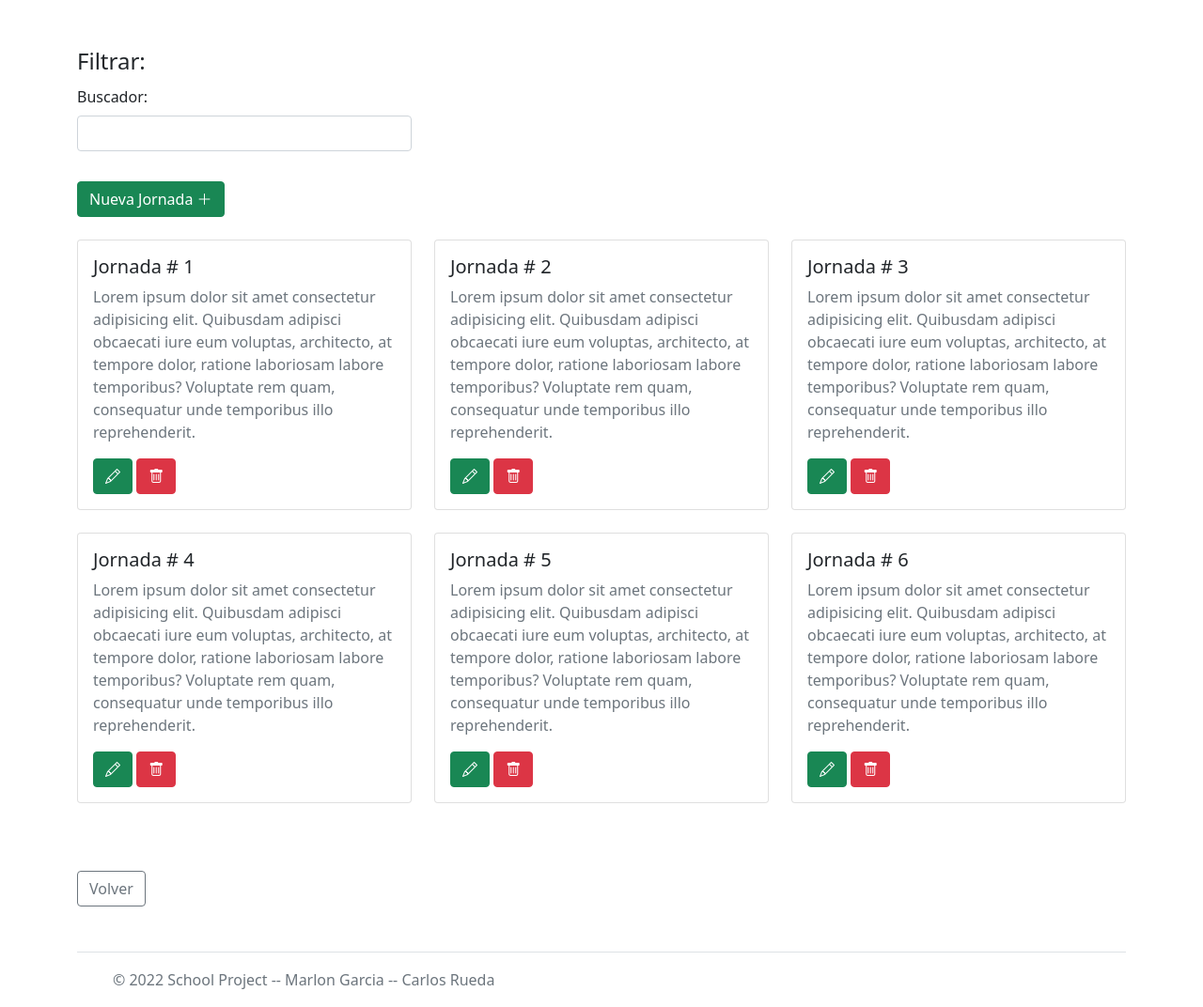
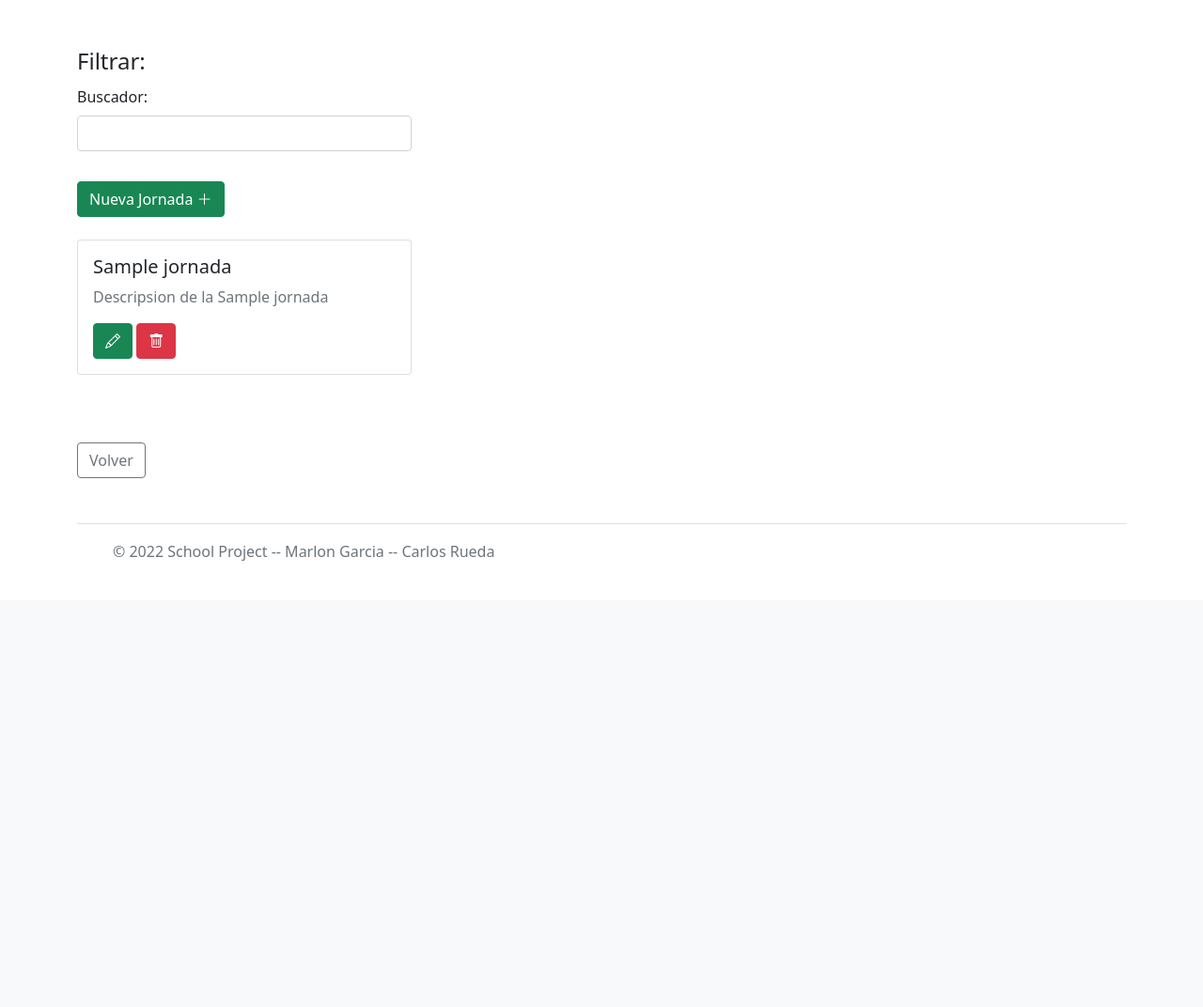
Before and after one commit to marlonfabianqoh/School-Project, a PHP site: page /views/admin/adminJornadas.php in a window 1280 px wide. Shown: the part 161-1233 px from the top of the page at 94% size. After the commit the page ends 758 px from the top, so only its background shows below. Run offline with PHP 8.4, Linux system fonts and the light colour scheme; the visitor is signed in with stand-in values (Sample User, id 1); tables that the repository leaves empty or names only in its code hold one stand-in row (values such as "Sample post").

Commit message:
Merge adminJornadas

```diff
--- a/controllers/c_sede.php
+++ b/controllers/c_sede.php
@@ -104,11 +104,11 @@
         $result = $mysqli->query($query);
 
         if ($result) {
-            $response = array('STATUS' => true, 'MESSAGE' => 'Sede creada con éxito', 'DATA' => array());
+            $response = array('STATUS' => true, 'MESSAGE' => 'Sede actualizada con éxito', 'DATA' => array());
             echo json_encode($response);
 
         } else {
-            $response = array('STATUS' => false, 'MESSAGE' => 'Fallo al crear la sede', 'DATA' => array());
+            $response = array('STATUS' => false, 'MESSAGE' => 'Fallo al actualizar la sede', 'DATA' => array());
             echo json_encode($response);
         }
     }
--- a/views/admin/adminJornadas.php
+++ b/views/admin/adminJornadas.php
@@ -1,3 +1,24 @@
+<?php
+    session_start();
+
+    if (!isset($_SESSION['id']) || $_SESSION['rol'] != '1') {
+        header("Location: ../index.php");
+    } else {
+        // $usuario = $_SESSION['usuario'];
+        require "../../controllers/connection.php";
+
+        if (!empty($_GET['id'])) {
+            $id = $_GET["id"];
+
+            $query = "DELETE FROM `jornada` WHERE id = '$id'";
+            $result = $mysqli->query($query);
+
+        }
+
+        $query = "SELECT * FROM `jornada`;";
+        $jornadas = $mysqli->query($query);
+?>
+
 <!doctype html>
 <html lang="en">
 
@@ -54,121 +75,31 @@
             </div>
             <div class="row mt-3">
                 <div class="col-12 mb-4">
-                    <a href="studentList.html">
+                    <a href="formularioJornadas.php">
                         <button type="button" class="btn btn-success">
                             Nueva Jornada
                             <i class="bi bi-plus-lg"></i>
                         </button>
                     </a>
                 </div>
+                <?php foreach ($jornadas as $jornada): ?>
                 <div class="col-md-4">
                     <div class="card mb-4">
                         <div class="card-body">
-                            <h5 class="card-title">Jornada # 1</h5>
-                            <p class="card-text text-secondary">Lorem ipsum dolor sit amet consectetur adipisicing elit.
-                                Quibusdam
-                                adipisci obcaecati iure eum voluptas, architecto, at tempore dolor, ratione laboriosam
-                                labore temporibus? Voluptate rem quam, consequatur unde temporibus illo reprehenderit.
+                            <h5 class="card-title"><?= $jornada["nombre"] ?></h5>
+                            <p class="card-text text-secondary">
+                                Descripsion de la <?= $jornada["nombre"] ?>
                             </p>
-                            <button type="button" class="btn btn-success">
+                            <a href="formularioJornadas.php?id=<?= $jornada["id"] ?>" type="button" class="btn btn-success">
                                 <i class="bi bi-pencil"></i>
-                            </button>
-                            <button type="button" class="btn btn-danger">
+                            </a>
+                            <a href="adminJornadas.php?id=<?= $jornada["id"] ?>" type="button" class="btn btn-danger">
                                 <i class="bi bi-trash"></i>
-                            </button>
+                            </a>
                         </div>
                     </div>
                 </div>
-                <div class="col-md-4">
-                    <div class="card mb-4">
-                        <div class="card-body">
-                            <h5 class="card-title">Jornada # 2</h5>
-                            <p class="card-text text-secondary">Lorem ipsum dolor sit amet consectetur adipisicing elit.
-                                Quibusdam
-                                adipisci obcaecati iure eum voluptas, architecto, at tempore dolor, ratione laboriosam
-                                labore temporibus? Voluptate rem quam, consequatur unde temporibus illo reprehenderit.
-                            </p>
-                            <button type="button" class="btn btn-success">
-                                <i class="bi bi-pencil"></i>
-                            </button>
-                            <button type="button" class="btn btn-danger">
-                                <i class="bi bi-trash"></i>
-                            </button>
-                        </div>
-                    </div>
-                </div>
-                <div class="col-md-4">
-                    <div class="card mb-4">
-                        <div class="card-body">
-                            <h5 class="card-title">Jornada # 3</h5>
-                            <p class="card-text text-secondary">Lorem ipsum dolor sit amet consectetur adipisicing elit.
-                                Quibusdam
-                                adipisci obcaecati iure eum voluptas, architecto, at tempore dolor, ratione laboriosam
-                                labore temporibus? Voluptate rem quam, consequatur unde temporibus illo reprehenderit.
-                            </p>
-                            <button type="button" class="btn btn-success">
-                                <i class="bi bi-pencil"></i>
-                            </button>
-                            <button type="button" class="btn btn-danger">
-                                <i class="bi bi-trash"></i>
-                            </button>
-                        </div>
-                    </div>
-                </div>
-                <div class="col-md-4">
-                    <div class="card mb-4">
-                        <div class="card-body">
-                            <h5 class="card-title">Jornada # 4</h5>
-                            <p class="card-text text-secondary">Lorem ipsum dolor sit amet consectetur adipisicing elit.
-                                Quibusdam
-                                adipisci obcaecati iure eum voluptas, architecto, at tempore dolor, ratione laboriosam
-                                labore temporibus? Voluptate rem quam, consequatur unde temporibus illo reprehenderit.
-                            </p>
-                            <button type="button" class="btn btn-success">
-                                <i class="bi bi-pencil"></i>
-                            </button>
-                            <button type="button" class="btn btn-danger">
-                                <i class="bi bi-trash"></i>
-                            </button>
-                        </div>
-                    </div>
-                </div>
-                <div class="col-md-4">
-                    <div class="card mb-4">
-                        <div class="card-body">
-                            <h5 class="card-title">Jornada # 5</h5>
-                            <p class="card-text text-secondary">Lorem ipsum dolor sit amet consectetur adipisicing elit.
-                                Quibusdam
-                                adipisci obcaecati iure eum voluptas, architecto, at tempore dolor, ratione laboriosam
-                                labore temporibus? Voluptate rem quam, consequatur unde temporibus illo reprehenderit.
-                            </p>
-                            <button type="button" class="btn btn-success">
-                                <i class="bi bi-pencil"></i>
-                            </button>
-                            <button type="button" class="btn btn-danger">
-                                <i class="bi bi-trash"></i>
-                            </button>
-                        </div>
-                    </div>
-                </div>
-                <div class="col-md-4">
-                    <div class="card mb-4">
-                        <div class="card-body">
-                            <h5 class="card-title">Jornada # 6</h5>
-                            <p class="card-text text-secondary">Lorem ipsum dolor sit amet consectetur adipisicing elit.
-                                Quibusdam
-                                adipisci obcaecati iure eum voluptas, architecto, at tempore dolor, ratione laboriosam
-                                labore temporibus? Voluptate rem quam, consequatur unde temporibus illo reprehenderit.
-                            </p>
-                            <button type="button" class="btn btn-success">
-                                <i class="bi bi-pencil"></i>
-                            </button>
-                            <button type="button" class="btn btn-danger">
-                                <i class="bi bi-trash"></i>
-                            </button>
-                        </div>
-                    </div>
-                </div>
+                <?php endforeach ?>
                 <div class="col-12 mt-5">
                     <a href="studentList.html">
                         <button type="button" class="btn btn-outline-secondary">Volver</button>
@@ -217,3 +148,7 @@
 </body>
 
 </html>
+
+<?php
+    }
+?>
```
Also changed, not shown: views/admin/formularioJornadas.html (deleted, +0 -110 lines).
